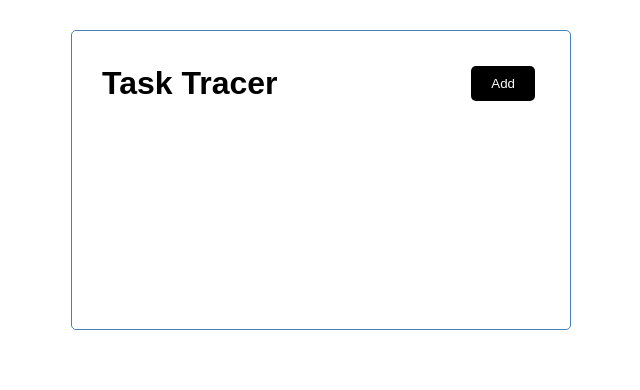
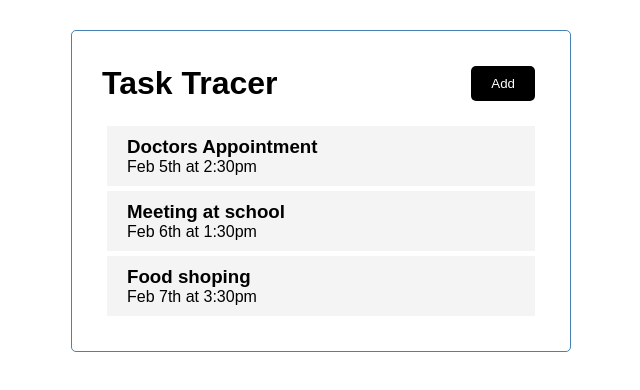
Before and after one commit to MartinBugar/demoApp, a React (Create React App) app: page / in a window 1280 px wide. Shown: the top 390 px of the page, without its empty margins (319-959 px from the left). Built offline with nearby package versions, Linux system fonts and the light colour scheme; a web font is replaced by a local one.

Commit message:
second commit

```diff
--- a/src/App.js
+++ b/src/App.js
@@ -1,15 +1,38 @@
 import HeaderFunctionBased from "./components/HeaderFunctionBased";
-import HeaderClassBased from "./components/HeaderClassBased";
+// import HeaderClassBased from "./components/HeaderClassBased";
+import { useState } from 'react';
+import Tasks from "./components/Tasks";
 
 
 //Function based component
-function App() {
+const App = () => {
+    const [tasks, setTasks] = useState([
+        {
+            id: 1,
+            text: "Doctors Appointment",
+            day: "Feb 5th at 2:30pm",
+            reminder: true,
+        },
+        {
+            id: 2,
+            text: "Meeting at school",
+            day: "Feb 6th at 1:30pm",
+            reminder: true,
+        },
+        {
+            id: 3,
+            text: "Food shoping",
+            day: "Feb 7th at 3:30pm",
+            reminder: true,
+        }
+    ])
     return (
         <div className="container">
             <HeaderFunctionBased title={'Task Tracer'}/>
             {/*<HeaderClassBased/>*/}
+            <Tasks tasks={tasks}/>
         </div>
-    );
+    )
 }
 
 export default App;
--- /dev/null
+++ b/src/components/Button.js
@@ -0,0 +1,27 @@
+import PropTypes from 'prop-types'
+
+const Button = (props) => {
+
+    return (
+        <div>
+            <button onClick={props.onClick}
+                    style={{backgroundColor:props.color}}
+                    className="btn">{props.text}
+            </button>
+        </div>
+    )
+}
+
+Button.defaultProps ={
+    color:"steelblue"
+}
+
+Button.propTypes = {
+    text: PropTypes.string,
+    color: PropTypes.string,
+    onClick: PropTypes.func
+}
+
+
+
+export default Button
--- a/src/components/HeaderFunctionBased.js
+++ b/src/components/HeaderFunctionBased.js
@@ -1,11 +1,18 @@
 import PropTypes from 'prop-types'
+import Button from "./Button";
 
 //Function base component
 const HeaderFunctionBased = (props) => {
+
+
+    const onClick = () => {
+        console.log("click");
+    }
+
     return (
         <header className="header">
             <h1>{props.title}</h1>
-            <button className="btn">Add</button>
+            <Button color="black" text="Add" onClick={onClick}/>
         </header>
     )
 }
--- /dev/null
+++ b/src/components/Task.js
@@ -0,0 +1,10 @@
+const Task = (props) => {
+    return (
+        <div className="task">
+            <h3>{props.task.text}</h3>
+            <p>{props.task.day}</p>
+        </div>
+    )
+}
+
+export default Task;
--- /dev/null
+++ b/src/components/Tasks.js
@@ -0,0 +1,14 @@
+import Task from './Task'
+
+const Tasks = (props) => {
+
+    return(
+        <>
+            {props.tasks.map((task) => (
+                <Task key={task.id} task={task}/>
+            ))}
+        </>
+    )
+}
+
+export default Tasks;
--- a/src/index.css
+++ b/src/index.css
@@ -56,18 +56,18 @@ body {
   width: 100%;
 }
 
-.event {
+.task {
   background: #f4f4f4;
   margin: 5px;
   padding: 10px 20px;
   cursor: pointer;
 }
 
-.event.reminder {
+.task.reminder {
   border-left: 5px solid green;
 }
 
-.event h3 {
+.task h3 {
   display: flex;
   align-items: center;
   justify-content: space-between;
```
